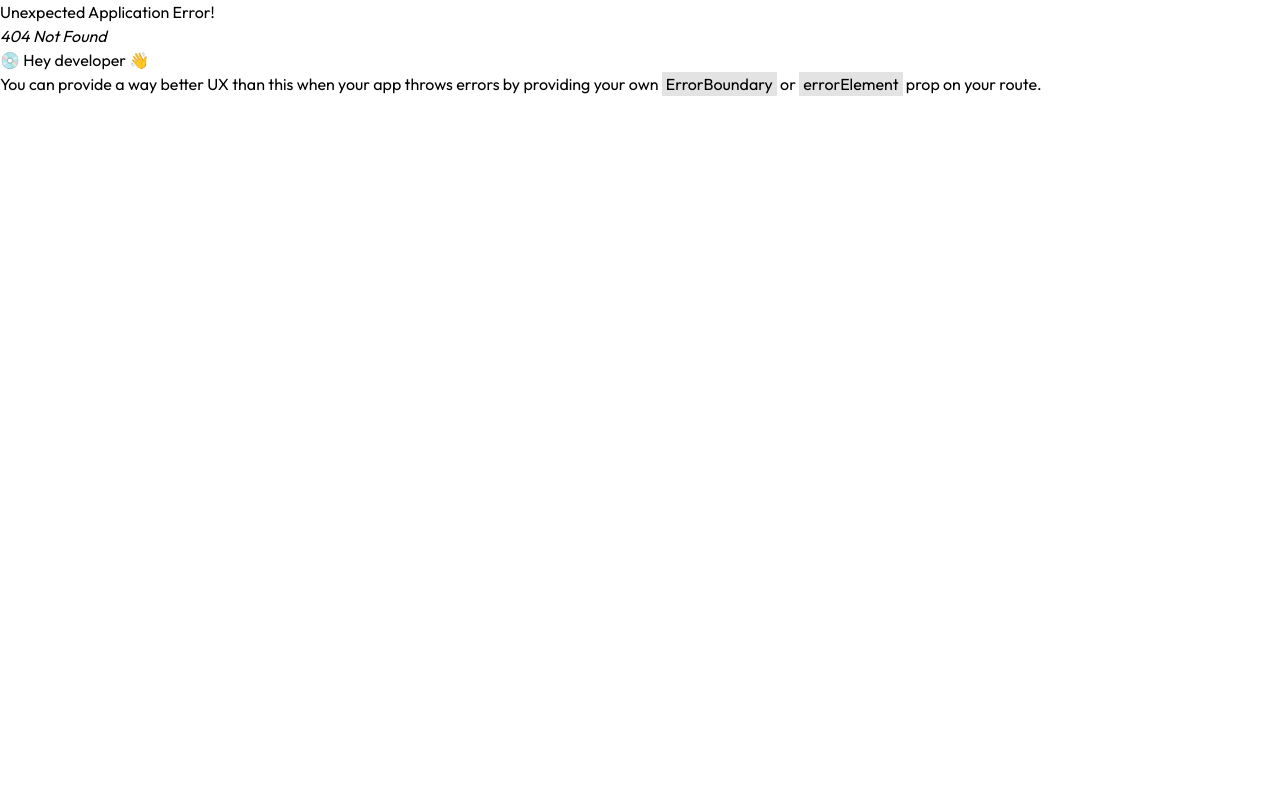
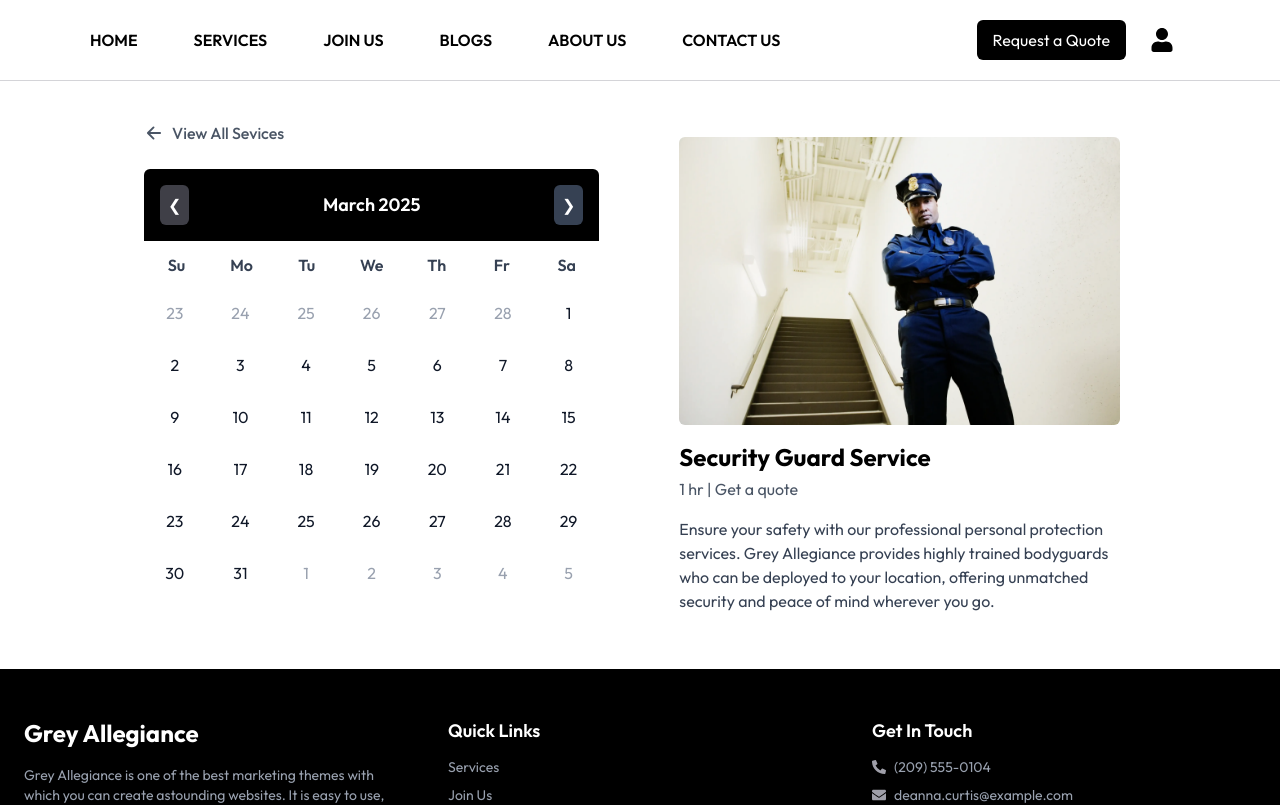
Before and after one commit to tusharn3115/Grey-Allegiance, a React (Vite) app: page /service-booking in a window 1280 px wide. Before the commit this address had no page. Shown: the top 805 px of the page. Built offline with nearby package versions, Linux system fonts and the light colour scheme.

Commit message:
add ServiceBooking page and update routing; modify Services page link text

```diff
--- a/package.json
+++ b/package.json
@@ -11,11 +11,13 @@
   },
   "dependencies": {
     "@tailwindcss/vite": "^4.0.12",
+    "dayjs": "^1.11.13",
     "draft-js": "^0.11.7",
     "framer-motion": "^12.5.0",
-    "lucide-react": "^0.482.0",
     "react": "^18.3.1",
+    "react-calendar": "^5.1.0",
     "react-countup": "^6.5.3",
+    "react-datepicker": "^8.2.1",
     "react-dom": "^18.3.1",
     "react-draft-wysiwyg": "^1.15.0",
     "react-icons": "^5.5.0",
--- /dev/null
+++ b/src/pages/UserSide/services/ServiceBooking.jsx
@@ -0,0 +1,221 @@
+import React, { useState } from "react";
+import {
+  format,
+  addMonths,
+  subMonths,
+  startOfMonth,
+  endOfMonth,
+  startOfWeek,
+  endOfWeek,
+  addDays,
+  isSameDay,
+} from "date-fns";
+import securityGuard from "../../../assets/securityGuard.webp";
+import { IoArrowBack } from "react-icons/io5";
+import { useNavigate } from "react-router-dom";
+
+const ServiceBooking = () => {
+  const [currentMonth, setCurrentMonth] = useState(new Date());
+  const [selectedDate, setSelectedDate] = useState(null);
+
+  const navigate = useNavigate();
+
+  const morningSlots = [
+    "06:00 AM",
+    "07:00 AM",
+    "08:00 AM",
+    "09:00 AM",
+    "10:00 AM",
+    "11:00 AM",
+  ];
+  const afternoonSlots = [
+    "12:00 PM",
+    "01:00 PM",
+    "02:00 PM",
+    "03:00 PM",
+    "04:00 PM",
+    "05:00 PM",
+  ];
+  const eveningSlots = [
+    "06:00 PM",
+    "07:00 PM",
+    "08:00 PM",
+    "09:00 PM",
+    "10:00 PM",
+    "11:00 PM",
+  ];
+
+  const service = {
+    title: "Security Guard Service",
+    duration: "1 hr",
+    description:
+      "Ensure your safety with our professional personal protection services. Grey Allegiance provides highly trained bodyguards who can be deployed to your location, offering unmatched security and peace of mind wherever you go.",
+    image: securityGuard,
+  };
+
+  const handleDateClick = (day) => {
+    setSelectedDate(day);
+  };
+
+  const renderHeader = () => (
+    <div className="flex justify-between items-center p-4 bg-black text-white rounded-t-md">
+      <button
+        onClick={() => setCurrentMonth(subMonths(currentMonth, 1))}
+        className="p-2 bg-zinc-700 rounded-md"
+      >
+        ❮
+      </button>
+      <h2 className="text-lg font-semibold">
+        {format(currentMonth, "MMMM yyyy")}
+      </h2>
+      <button
+        onClick={() => setCurrentMonth(addMonths(currentMonth, 1))}
+        className="p-2 bg-gray-700 rounded-md"
+      >
+        ❯
+      </button>
+    </div>
+  );
+
+  const renderDays = () => {
+    const days = ["Su", "Mo", "Tu", "We", "Th", "Fr", "Sa"];
+    return (
+      <div className="grid grid-cols-7 text-center text-gray-700 font-semibold py-2">
+        {days.map((day, index) => (
+          <div key={index} className="py-1">
+            {day}
+          </div>
+        ))}
+      </div>
+    );
+  };
+
+  const renderCells = () => {
+    const monthStart = startOfMonth(currentMonth);
+    const monthEnd = endOfMonth(monthStart);
+    const startDate = startOfWeek(monthStart);
+    const endDate = endOfWeek(monthEnd);
+    const days = [];
+    let day = startDate;
+
+    while (day <= endDate) {
+      days.push(day);
+      day = addDays(day, 1);
+    }
+
+    return (
+      <div className="grid grid-cols-7 gap-1">
+        {days.map((day, index) => (
+          <div
+            key={index}
+            className={`py-3 text-center rounded-lg transition cursor-pointer ${
+              isSameDay(day, selectedDate)
+                ? "bg-zinc-500 text-white"
+                : "hover:bg-gray-200"
+            } ${
+              format(day, "MM") !== format(currentMonth, "MM")
+                ? "text-gray-400"
+                : "text-gray-900"
+            }`}
+            onClick={() => handleDateClick(day)}
+          >
+            {format(day, "d")}
+          </div>
+        ))}
+      </div>
+    );
+  };
+
+  return (
+    <div className="flex flex-col md:flex-row items-start p-4 bg-white w-full max-w-5xl mx-auto mt-6 mb-6 gap-10">
+      {/* Left Side - Calendar and Time Slots */}
+      <div className="w-full">
+        {/* Back Button */}
+        <button
+          onClick={() => navigate(-1)}
+          className="flex items-center space-x-2 text-gray-600 cursor-pointer hover:text-gray-900 text-sm sm:text-base font-medium mb-4 sm:mb-6 transition-all"
+        >
+          <IoArrowBack className="text-lg sm:text-xl" />
+          <span>View All Sevices</span>
+        </button>
+
+        {renderHeader()}
+        {renderDays()}
+        {renderCells()}
+
+        {selectedDate && (
+          <div className="mt-6 w-full">
+            <h3 className="lg:text-xl sm:text-base font-semibold text-gray-800 text-left mt-20 mb-10">
+              Available Time Slots on {format(selectedDate, "MMMM dd, yyyy")}
+            </h3>
+
+            {/* Morning Slots */}
+            <div className="mt-4">
+              <h4 className="text-md font-semibold text-gray-700 mb-2">
+                🌅 Morning
+              </h4>
+              <div className="grid grid-cols-3 gap-2">
+                {morningSlots.map((time, index) => (
+                  <button
+                    key={index}
+                    className="p-2 bg-gray-100 hover:bg-zinc-500 hover:text-white rounded-md transition"
+                  >
+                    {time}
+                  </button>
+                ))}
+              </div>
+            </div>
+
+            {/* Afternoon Slots */}
+            <div className="mt-4">
+              <h4 className="text-md font-semibold text-gray-700 mb-2">
+                ☀ Afternoon
+              </h4>
+              <div className="grid grid-cols-3 gap-2">
+                {afternoonSlots.map((time, index) => (
+                  <button
+                    key={index}
+                    className="p-2 bg-gray-100 hover:bg-zinc-500 hover:text-white rounded-md transition"
+                  >
+                    {time}
+                  </button>
+                ))}
+              </div>
+            </div>
+
+            {/* Evening/Night Slots */}
+            <div className="mt-4">
+              <h4 className="text-md font-semibold text-gray-700 mb-2">
+                🌙 Evening/Night
+              </h4>
+              <div className="grid grid-cols-3 gap-2">
+                {eveningSlots.map((time, index) => (
+                  <button
+                    key={index}
+                    className="p-2 bg-gray-100 hover:bg-zinc-500 hover:text-white rounded-md transition"
+                  >
+                    {time}
+                  </button>
+                ))}
+              </div>
+            </div>
+          </div>
+        )}
+      </div>
+
+      {/* Right Side - Service Info */}
+      <div className="lg:w-full md:w-1/3 p-4 mt-6 md:mt-0 md:ml-6">
+        <img
+          src={service.image}
+          alt={service.title}
+          className="w-full h-72 object-cover rounded-md mb-4"
+        />
+        <h2 className="text-2xl font-bold">{service.title}</h2>
+        <p className="text-gray-600 mt-1">{service.duration} | Get a quote</p>
+        <p className="mt-4 text-gray-700">{service.description}</p>
+      </div>
+    </div>
+  );
+};
+
+export default ServiceBooking;
--- a/src/pages/UserSide/services/Services.jsx
+++ b/src/pages/UserSide/services/Services.jsx
@@ -78,9 +78,9 @@ const Services = () => {
                 <p className="text-gray-600 text-sm mb-4">
                   {service.description}
                 </p>
-                <p className="text-gray-500 text-sm mb-4">1 hr | Get a quote</p>
+                <p className="text-gray-500 text-sm mb-4">1 hr | Book Service Now</p>
                 <Link
-                  to="/book-service"
+                  to="/service-booking"
                   className="mt-5 inline-block bg-black text-white px-6 py-2 rounded-lg font-medium tracking-wide hover:bg-gray-500 transition duration-200"
                 >
                   Book Now
--- a/src/router/RouterController.jsx
+++ b/src/router/RouterController.jsx
@@ -11,6 +11,7 @@ import ContactUs from "../pages/UserSide/contact-us/ContactUs";
 import Blogs from "../pages/UserSide/blogs/Blogs";
 import DetailedBlog from "../pages/UserSide/blogs/DetailedBlog";
 import Services from "../pages/UserSide/services/Services";
+import ServiceBooking from "../pages/UserSide/services/ServiceBooking";
 
 const router = createBrowserRouter([
   {
@@ -79,6 +80,14 @@ const router = createBrowserRouter([
       </UserSideLayout>
     ),
   },
+  {
+    path: "/service-booking",
+    element: (
+      <UserSideLayout>
+        <ServiceBooking />
+      </UserSideLayout>
+    ),
+  },
 ]);
 
 export default router;
```
Also changed, not shown: 1 other file (tests, documents, lock files or other folders).
